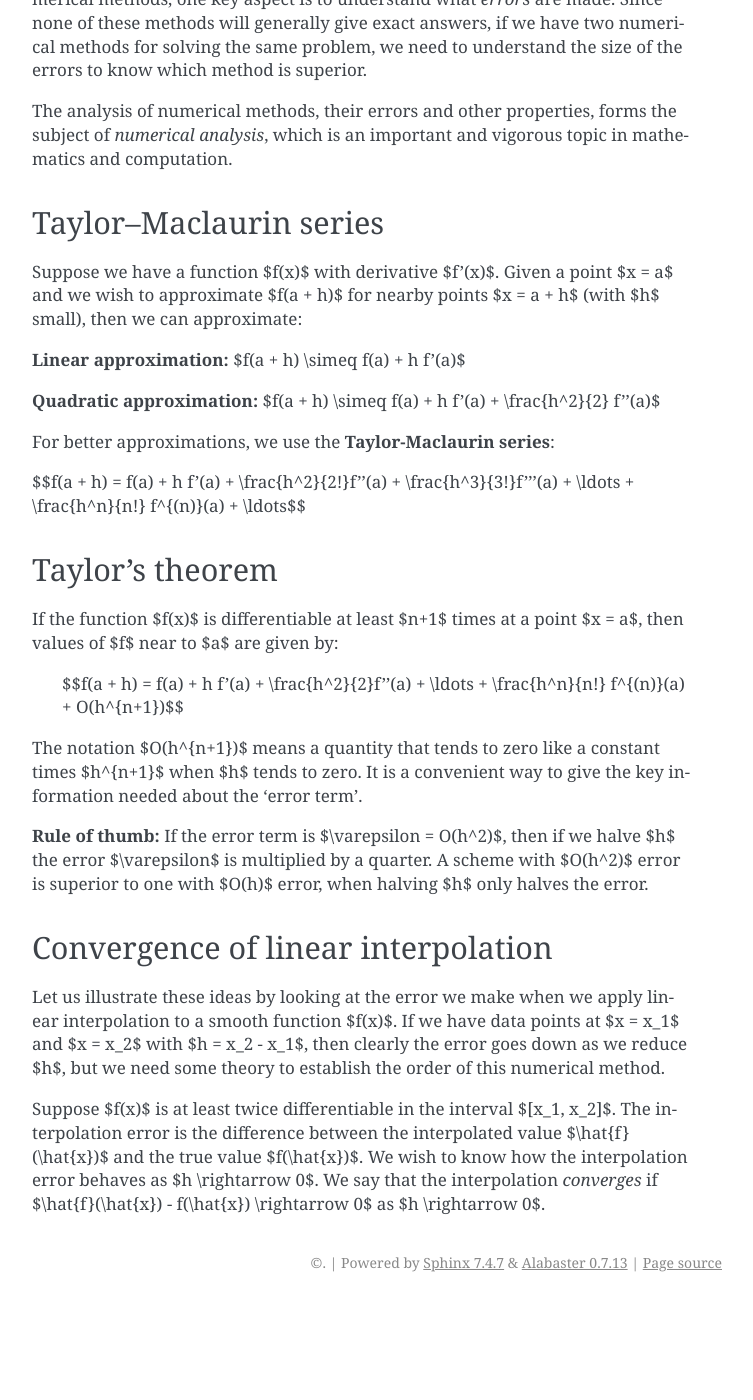
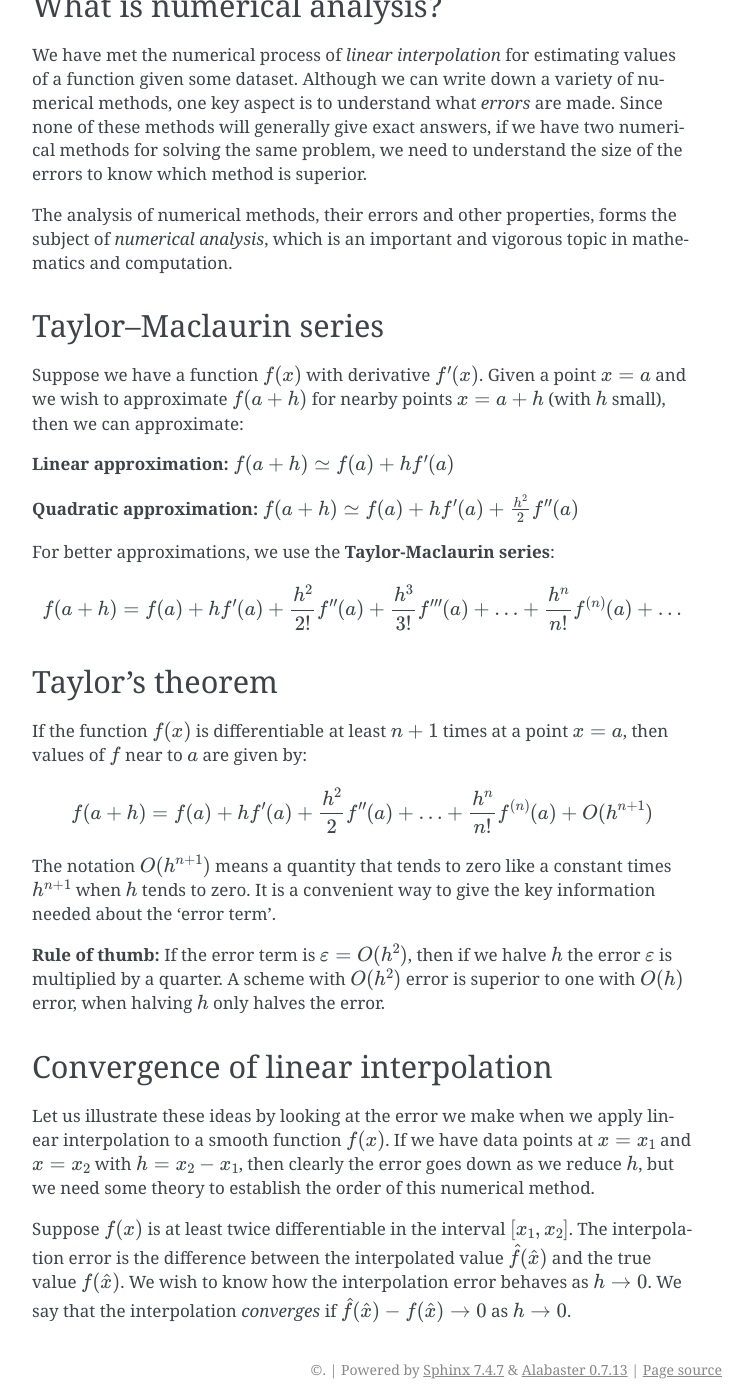
Before and after one commit to jshipton/test_webpage, a Sphinx documentation site: the page built from docs/numerical_analysis.rst, in a window 1280 px wide and 1400 px high, scrolled down 792 px. Shown: the whole window, without its empty margins (388-1141 px from the left). Built offline with Sphinx 7.4.7, drawn with Linux system fonts in a browser that asks for light colours; before the commit the page ends 2094 px from its top, so only the background shows below that; some of the changed lines change nothing that is shown; some of the changed text lies outside the part shown.

Commit message:
Fix math formatting in docs/numerical_analysis.rst for Sphinx RST

```diff
--- a/docs/numerical_analysis.rst
+++ b/docs/numerical_analysis.rst
@@ -1,36 +1,34 @@
 Interpolation
 =============
 
-Suppose we are given some tabulated data, for example temperatures
-at certain heights in the atmosphere, and we wish to estimate the
-temperature at an intermediate height that is not tabulated. In
-effect we need to construct a *mathematical model* for the
-dependence of temperature on height between the tabulated values.
-Q
-**Linear interpolation** is the simplest type of interpolation,
-which fits a straight line between each neighbouring pair of
-data points.
+Suppose we are given some tabulated data, for example temperatures at certain
+heights in the atmosphere, and we wish to estimate the temperature at an
+intermediate height that is not tabulated. In effect we need to construct a
+*mathematical model* for the dependence of temperature on height between the
+tabulated values.
 
-Linear Interpolation Formula
+**Linear interpolation** is the simplest type of interpolation, which fits a
+straight line between each neighbouring pair of data points.
+
+Linear interpolation formula
 ----------------------------
 
-Given two neighbouring data points $(x_1, y_1)$ and $(x_2, y_2)$,
+Given two neighbouring data points :math:`(x_1, y_1)` and :math:`(x_2, y_2)`,
 the equation of the straight line passing through these points is:
 
-.. container:: math-display
+.. math::
 
-      $$y = \\frac{(x - x_1)y_2 + (x_2 - x)y_1}{x_2 - x_1}$$
+   y = \frac{(x - x_1)y_2 + (x_2 - x)y_1}{x_2 - x_1}
 
-      Thus, an estimate $\\hat{y}$ for the value of $y$ at $x =
-      \\hat{x}$ is given by:
+Thus, an estimate :math:`\hat{y}` for the value of :math:`y` at
+:math:`x = \hat{x}` is given by:
 
-      .. container:: math-display
+.. math::
 
-         $$\\hat{y} = \\frac{(\\hat{x} - x_1)y_2 + (x_2 -
-         \\hat{x})y_1}{x_2 - x_1}$$
+   \hat{y} = \frac{(\hat{x} - x_1)y_2 + (x_2 - \hat{x})y_1}{x_2 - x_1}
 
-      The closer our given data points are to each other, the more
-      accurate we might expect our interpolated value to be.
+The closer our given data points are to each other, the more accurate we might
+expect our interpolated value to be.
 
 Numerical analysis
 ==================
@@ -38,71 +36,69 @@ Numerical analysis
 What is numerical analysis?
 ---------------------------
 
-We have met the numerical process of *linear interpolation* for
-estimating values of a function given some dataset. Although we can
-write down a variety of numerical methods, one key aspect is to
-understand what *errors* are made. Since none of these methods will
-generally give exact answers, if we have two numerical methods for
-solving the same problem, we need to understand the size of the errors
-to know which method is superior.
+We have met the numerical process of *linear interpolation* for estimating
+values of a function given some dataset. Although we can write down a variety
+of numerical methods, one key aspect is to understand what *errors* are made.
+Since none of these methods will generally give exact answers, if we have two
+numerical methods for solving the same problem, we need to understand the size
+of the errors to know which method is superior.
 
-The analysis of numerical methods, their errors and other properties,
-forms the subject of *numerical analysis*, which is an important and
-vigorous topic in mathematics and computation.
+The analysis of numerical methods, their errors and other properties, forms the
+subject of *numerical analysis*, which is an important and vigorous topic in
+mathematics and computation.
 
 Taylor–Maclaurin series
 -----------------------
 
-Suppose we have a function $f(x)$ with derivative $f'(x)$. Given a
-point $x = a$ and we wish to approximate $f(a + h)$ for nearby points
-$x = a + h$ (with $h$ small), then we can approximate:
+Suppose we have a function :math:`f(x)` with derivative :math:`f'(x)`. Given a
+point :math:`x = a` and we wish to approximate :math:`f(a + h)` for nearby
+points :math:`x = a + h` (with :math:`h` small), then we can approximate:
 
-**Linear approximation:** $f(a + h) \\simeq f(a) + h f'(a)$
+**Linear approximation:** :math:`f(a + h) \simeq f(a) + h f'(a)`
 
-**Quadratic approximation:** $f(a + h) \\simeq f(a) + h f'(a) +
-\\frac{h^2}{2} f''(a)$
+**Quadratic approximation:**
+:math:`f(a + h) \simeq f(a) + h f'(a) + \frac{h^2}{2} f''(a)`
 
 For better approximations, we use the **Taylor-Maclaurin series**:
 
-.. container:: math-display
+.. math::
 
-         $$f(a + h) = f(a) + h f'(a) + \\frac{h^2}{2!}f''(a) +
-         \\frac{h^3}{3!}f'''(a) + \\ldots + \\frac{h^n}{n!} f^{(n)}(a) +
-         \\ldots$$
+   f(a + h) = f(a) + h f'(a) + \frac{h^2}{2!}f''(a)
+   + \frac{h^3}{3!}f'''(a) + \ldots + \frac{h^n}{n!} f^{(n)}(a) + \ldots
 
 Taylor's theorem
 ----------------
 
-If the function $f(x)$ is differentiable at least $n+1$ times at a
-point $x = a$, then values of $f$ near to $a$ are given by:
+If the function :math:`f(x)` is differentiable at least :math:`n+1` times at a
+point :math:`x = a`, then values of :math:`f` near to :math:`a` are given by:
 
-      .. container:: math-display
+.. math::
 
-         $$f(a + h) = f(a) + h f'(a) + \\frac{h^2}{2}f''(a) + \\ldots +
-         \\frac{h^n}{n!} f^{(n)}(a) + O(h^{n+1})$$
+   f(a + h) = f(a) + h f'(a) + \frac{h^2}{2}f''(a) + \ldots
+   + \frac{h^n}{n!} f^{(n)}(a) + O(h^{n+1})
 
-The notation $O(h^{n+1})$ means a quantity that tends to zero like a
-constant times $h^{n+1}$ when $h$ tends to zero. It is a convenient
+The notation :math:`O(h^{n+1})` means a quantity that tends to zero like a
+constant times :math:`h^{n+1}` when :math:`h` tends to zero. It is a convenient
 way to give the key information needed about the 'error term'.
 
-**Rule of thumb:** If the error term is $\\varepsilon = O(h^2)$, then
-if we halve $h$ the error $\\varepsilon$ is multiplied by a quarter. A
-scheme with $O(h^2)$ error is superior to one with $O(h)$ error, when
-halving $h$ only halves the error.
+**Rule of thumb:** If the error term is :math:`\varepsilon = O(h^2)`, then if
+we halve :math:`h` the error :math:`\varepsilon` is multiplied by a quarter. A
+scheme with :math:`O(h^2)` error is superior to one with :math:`O(h)` error,
+when halving :math:`h` only halves the error.
 
 Convergence of linear interpolation
 -----------------------------------
 
-Let us illustrate these ideas by looking at the error we make when we
-apply linear interpolation to a smooth function $f(x)$. If we have
-data points at $x = x_1$ and $x = x_2$ with $h = x_2 - x_1$, then
-clearly the error goes down as we reduce $h$, but we need some theory
-to establish the order of this numerical method.
+Let us illustrate these ideas by looking at the error we make when we apply
+linear interpolation to a smooth function :math:`f(x)`. If we have data points
+at :math:`x = x_1` and :math:`x = x_2` with :math:`h = x_2 - x_1`, then clearly
+the error goes down as we reduce :math:`h`, but we need some theory to
+establish the order of this numerical method.
 
-Suppose $f(x)$ is at least twice differentiable in the interval $[x_1,
-x_2]$. The interpolation error is the difference between the
-interpolated value $\\hat{f}(\\hat{x})$ and the true value
-$f(\\hat{x})$. We wish to know how the interpolation error behaves as
-$h \\rightarrow 0$. We say that the interpolation *converges* if
-$\\hat{f}(\\hat{x}) - f(\\hat{x}) \\rightarrow 0$ as $h \\rightarrow
-0$.
+Suppose :math:`f(x)` is at least twice differentiable in the interval
+:math:`[x_1, x_2]`. The interpolation error is the difference between the
+interpolated value :math:`\hat{f}(\hat{x})` and the true value
+:math:`f(\hat{x})`. We wish to know how the interpolation error behaves as
+:math:`h \rightarrow 0`. We say that the interpolation *converges* if
+:math:`\hat{f}(\hat{x}) - f(\hat{x}) \rightarrow 0` as
+:math:`h \rightarrow 0`.
```
